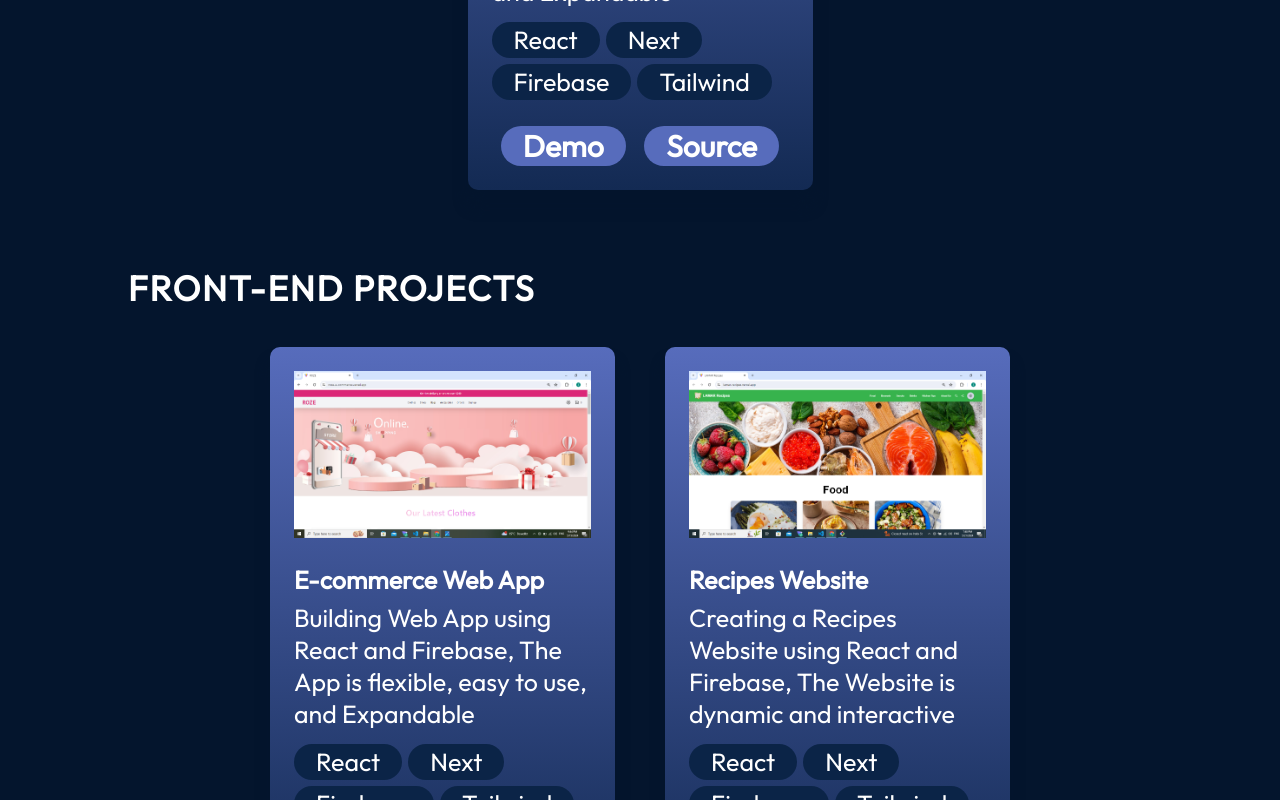
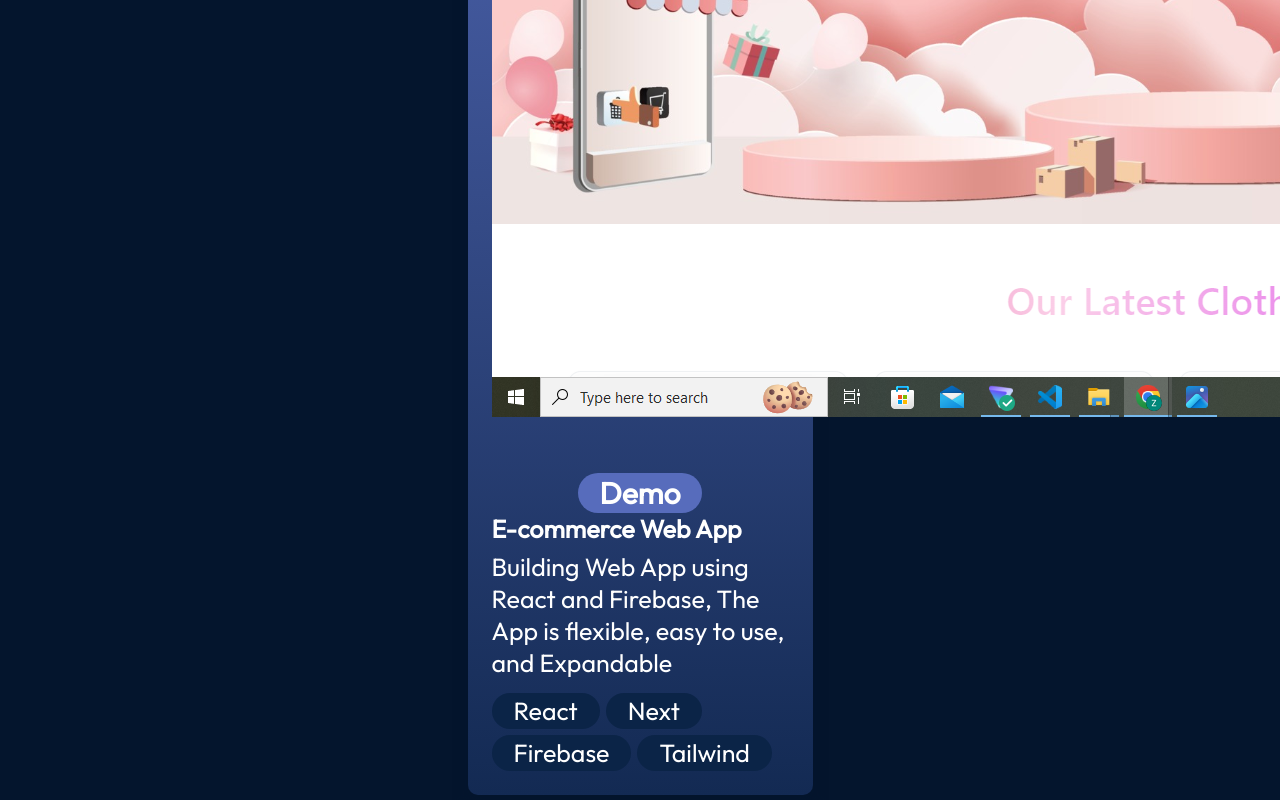
Before and after one commit to zainab224498/my-portfolio, a React (Vite) app: page / in a window 1280 px wide. Shown: the part 4760-5560 px from the top of the page. Built offline with nearby package versions, Linux system fonts and the light colour scheme.

Commit message:
Update ProjectCard.jsx

```diff
--- a/src/components/Product/ProjectCard.jsx
+++ b/src/components/Product/ProjectCard.jsx
@@ -8,11 +8,20 @@ export const ProjectCard = ({
 }) => {
   return (
     <div className={styles.container}>
+      <div className={styles.box}>
+        <div>
           <img
             src={getImageUrl(imageSrc)}
             alt={`Image of ${title}`}
             className={styles.image}
           />
+          <div className={styles.links}>
+            <a href={demo} className={styles.link} target="_blank">
+              Demo
+            </a>
+          </div>
+        </div>
+        <div>
           <h3 className={styles.title}>{title}</h3>
           <p className={styles.description}>{description}</p>
           <ul className={styles.skills}>
@@ -24,14 +33,9 @@ export const ProjectCard = ({
               );
             })}
           </ul>
-      <div className={styles.links}>
-        <a href={demo} className={styles.link} target="_blank">
-          Demo
-        </a>
-        <a href={source} className={styles.link} target="_blank">
-          Source
-        </a>
         </div>
+      </div>
+
     </div>
   );
 };
```
Lines whose indentation alone changed are shown as unchanged.
